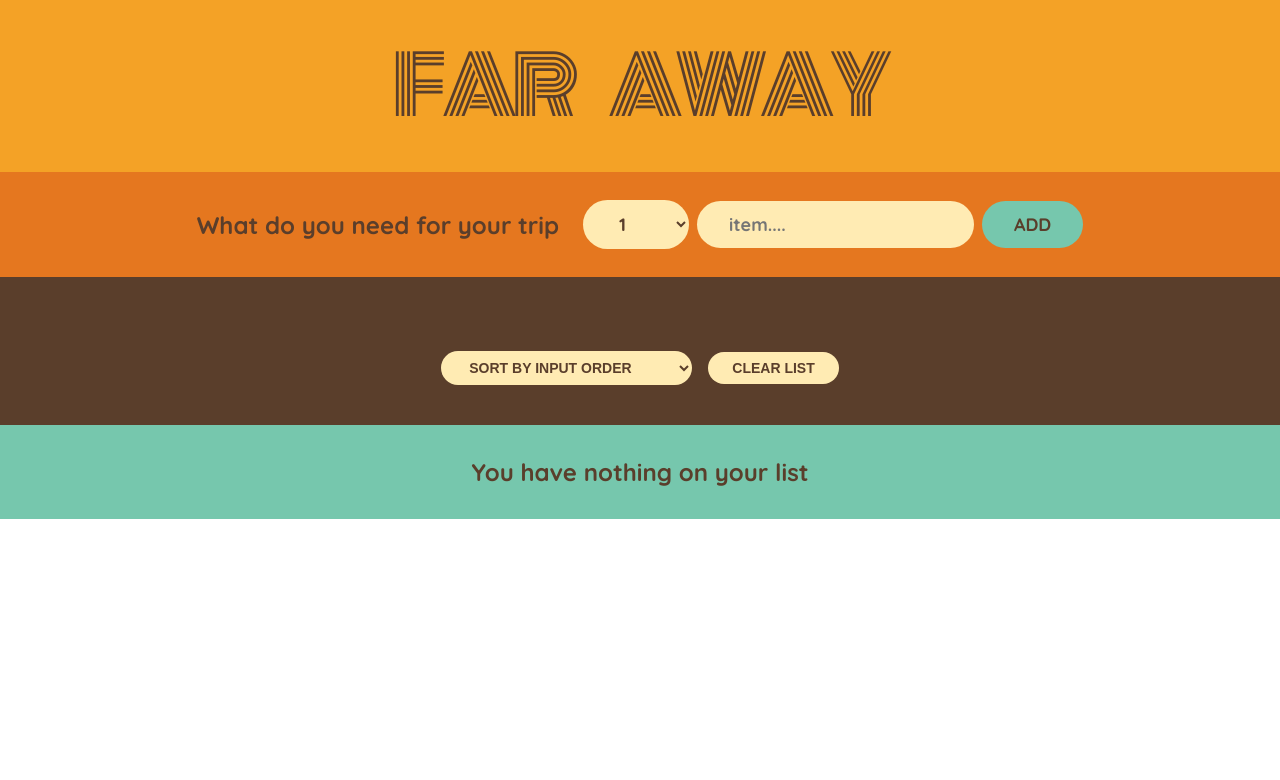
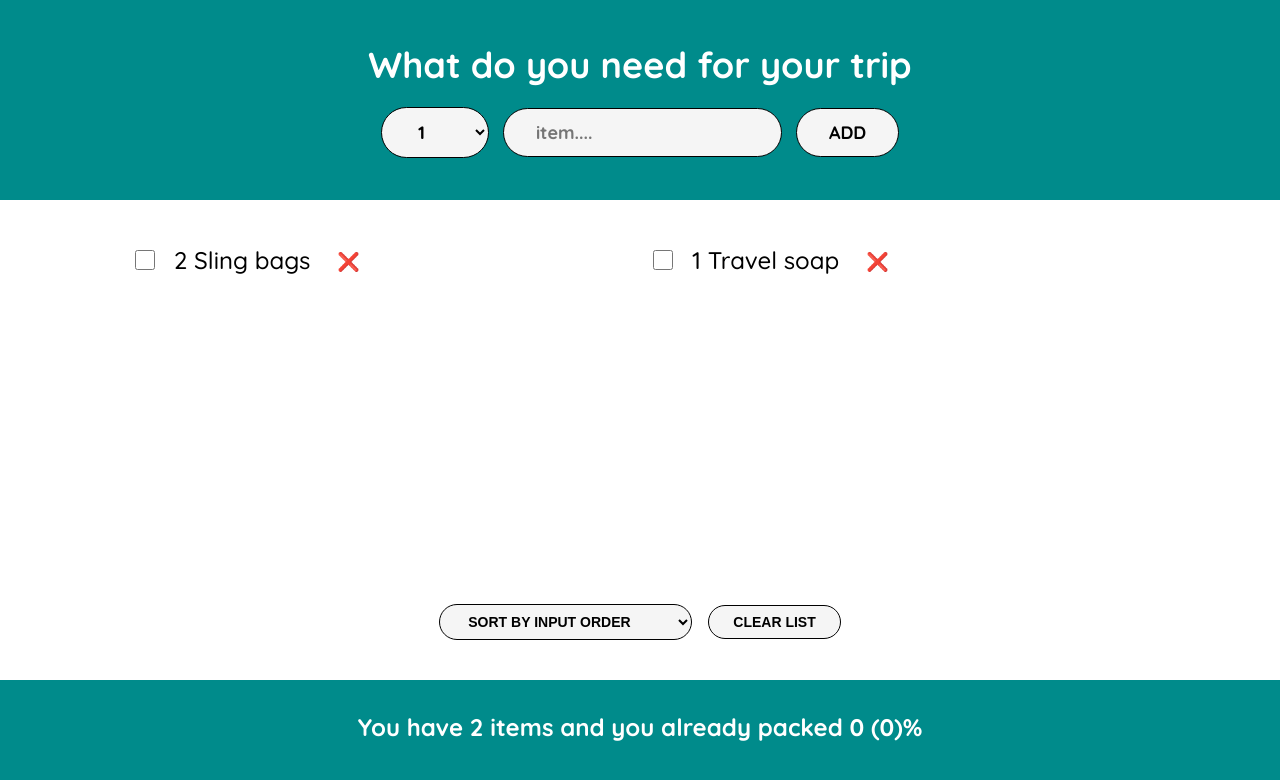
Before and after one commit to Predrag-Jandric/React-packing-list, a React (Create React App) app: page / in a window 1280 px wide. Shown: the top 780 px of the page. Built offline with nearby package versions, Linux system fonts and the light colour scheme; the HTML template or start-up script is replaced by a standard one.

Commit message:
UPDATE: components sorted separately, styling changed, readme writen

```diff
--- a/src/App.js
+++ b/src/App.js
@@ -1,7 +1,13 @@
 import { useState } from "react";
+import Form from "./components/Form";
+import PackingList from "./components/PackingList";
+import Footer from "./components/Footer";
 
 export default function App() {
-  const [items, setItems] = useState([]);
+  const [items, setItems] = useState([
+    { id: 1, description: "Sling bags", quantity: 2, packed: false },
+    { id: 2, description: "Travel soap", quantity: 1, packed: false },
+  ]);
 
   function handleAddItems(item) {
     setItems((items) => [...items, item]);
@@ -20,13 +26,12 @@ export default function App() {
   }
 
   function handleClearList() {
-    const confirm = window.confirm("Are you sure you want to clear the list ?")
-    if (confirm) setItems([])
+    const confirm = window.confirm("Are you sure you want to clear the list ?");
+    if (confirm) setItems([]);
   }
 
   return (
     <div className="App">
-      <Logo />
       <Form onAddItems={handleAddItems} />
       <PackingList
         items={items}
@@ -38,133 +43,3 @@ export default function App() {
     </div>
   );
 }
-
-// **************** LOGO
-function Logo() {
-  return <h1>Far away</h1>;
-}
-
-// **************** FORM
-function Form({ onAddItems }) {
-  const [description, setDescription] = useState("");
-  const [quantity, setQuantity] = useState(1);
-
-  function handleSubmit(e) {
-    e.preventDefault();
-
-    if (!description) return;
-    console.log(e);
-
-    const newItem = { description, quantity, packed: false, id: Date.now() };
-
-    onAddItems(newItem);
-
-    setDescription("");
-    setQuantity(1);
-  }
-
-  return (
-    <form className="add-form" onSubmit={handleSubmit}>
-      <h3>What do you need for your trip</h3>
-      <select
-        value={quantity}
-        onChange={(e) => setQuantity(Number(e.target.value))}
-      >
-        {Array.from({ length: 20 }, (_, i) => i + 1).map((num) => (
-          <option value={num} key={num}>
-            {num}
-          </option>
-        ))}
-      </select>
-      <input
-        onChange={(e) => setDescription(e.target.value)}
-        type="text"
-        placeholder="item...."
-        value={description}
-      />
-      <button>add</button>
-    </form>
-  );
-}
-
-// **************** PACKING LIST
-function PackingList({ items, onDeleteItem, onToggleItem, onClearList }) {
-  const [sortBy, setSortBy] = useState("input");
-  let sortedItems;
-  if (sortBy === "input") sortedItems = items;
-
-  if (sortBy === "description")
-    sortedItems = items
-      .slice()
-      .sort((a, b) => a.description.localeCompare(b.description));
-
-  if (sortBy === "packed")
-    sortedItems = items
-      .slice()
-      .sort((a, b) => Number(b.packed) - Number(a.packed));
-
-  return (
-    <div className="list">
-      <ul>
-        {sortedItems.map((item) => (
-          <Item
-            item={item}
-            onDeleteItem={onDeleteItem}
-            onToggleItem={onToggleItem}
-            key={item.id}
-          />
-        ))}
-      </ul>
-
-      <div className="actions">
-        <select value={sortBy} onChange={(e) => setSortBy(e.target.value)}>
-          <option value="input">Sort by input order</option>
-          <option value="description">Sort by description</option>
-          <option value="packed">Sort by packed status</option>
-        </select>
-        <button onClick={onClearList}>Clear list</button>
-      </div>
-    </div>
-  );
-}
-
-// **************** ITEM
-function Item({ item, onDeleteItem, onToggleItem }) {
-  return (
-    <li>
-      <input
-        type="checkbox"
-        value={item.packed}
-        onChange={() => onToggleItem(item.id)}
-      />
-      <span style={item.packed ? { textDecoration: "line-through" } : {}}>
-        {item.quantity} {item.description}
-      </span>
-      <button onClick={() => onDeleteItem(item.id)}>❌</button>
-    </li>
-  );
-}
-
-// **************** FOOTER
-function Footer({ items }) {
-  const numItems = items.length;
-  const numPacked = items.filter((item) => item.packed).length;
-  const percentage = Math.round((numPacked / numItems) * 100);
-
-  return (
-    <footer>
-      {percentage === 100 ? (
-        "You have everything !"
-      ) : (
-        <p>
-          You have{" "}
-          {numItems === 1
-            ? `${numItems} item and you already packed ${numPacked} (${percentage})%`
-            : numItems > 1
-            ? `${numItems} items and you already packed ${numPacked} (${percentage})%`
-            : "nothing on your list"}{" "}
-        </p>
-      )}
-    </footer>
-  );
-}
--- /dev/null
+++ b/src/components/Footer.js
@@ -0,0 +1,22 @@
+export default function Footer({ items }) {
+  const numItems = items.length;
+  const numPacked = items.filter((item) => item.packed).length;
+  const percentage = Math.round((numPacked / numItems) * 100);
+
+  return (
+    <footer>
+      {percentage === 100 ? (
+        "You have everything !"
+      ) : (
+        <p>
+          You have{" "}
+          {numItems === 1
+            ? `${numItems} item and you already packed ${numPacked} (${percentage})%`
+            : numItems > 1
+            ? `${numItems} items and you already packed ${numPacked} (${percentage})%`
+            : "nothing on your list"}{" "}
+        </p>
+      )}
+    </footer>
+  );
+}
--- /dev/null
+++ b/src/components/Form.js
@@ -0,0 +1,47 @@
+import { useState } from "react";
+
+export default function Form({ onAddItems }) {
+  const [description, setDescription] = useState("");
+  const [quantity, setQuantity] = useState(1);
+
+  function handleSubmit(e) {
+    e.preventDefault();
+
+    if (!description) return;
+    console.log(e);
+
+    const newItem = { description, quantity, packed: false, id: Date.now() };
+
+    onAddItems(newItem);
+
+    setDescription("");
+    setQuantity(1);
+  }
+
+  return (
+    <form className="add-form" onSubmit={handleSubmit}>
+      <h2>What do you need for your trip</h2>
+
+      <div className="test">
+      <select
+        value={quantity}
+        onChange={(e) => setQuantity(Number(e.target.value))}
+      >
+        {Array.from({ length: 20 }, (_, i) => i + 1).map((num) => (
+          <option value={num} key={num}>
+            {num}
+          </option>
+        ))}
+      </select>
+      <input
+        onChange={(e) => setDescription(e.target.value)}
+        type="text"
+        placeholder="item...."
+        value={description}
+      />
+      <button>add</button>
+      </div>
+
+    </form>
+  );
+}
--- /dev/null
+++ b/src/components/Item.js
@@ -0,0 +1,15 @@
+export default function Item({ item, onDeleteItem, onToggleItem }) {
+    return (
+      <li>
+        <input
+          type="checkbox"
+          value={item.packed}
+          onChange={() => onToggleItem(item.id)}
+        />
+        <span style={item.packed ? { textDecoration: "line-through" } : {}}>
+          {item.quantity} {item.description}
+        </span>
+        <button onClick={() => onDeleteItem(item.id)}>❌</button>
+      </li>
+    );
+  }
--- /dev/null
+++ b/src/components/PackingList.js
@@ -0,0 +1,42 @@
+import { useState } from "react";
+import Item from "./Item";
+
+export default function PackingList({ items, onDeleteItem, onToggleItem, onClearList }) {
+    const [sortBy, setSortBy] = useState("input");
+    let sortedItems;
+    if (sortBy === "input") sortedItems = items;
+
+    if (sortBy === "description")
+      sortedItems = items
+        .slice()
+        .sort((a, b) => a.description.localeCompare(b.description));
+
+    if (sortBy === "packed")
+      sortedItems = items
+        .slice()
+        .sort((a, b) => Number(b.packed) - Number(a.packed));
+
+    return (
+      <div className="list">
+        <ul>
+          {sortedItems.map((item) => (
+            <Item
+              item={item}
+              onDeleteItem={onDeleteItem}
+              onToggleItem={onToggleItem}
+              key={item.id}
+            />
+          ))}
+        </ul>
+
+        <div className="actions">
+          <select value={sortBy} onChange={(e) => setSortBy(e.target.value)}>
+            <option value="input">Sort by input order</option>
+            <option value="description">Sort by description</option>
+            <option value="packed">Sort by packed status</option>
+          </select>
+          <button onClick={onClearList}>Clear list</button>
+        </div>
+      </div>
+    );
+  }
--- a/src/index.css
+++ b/src/index.css
@@ -13,7 +13,7 @@ html {
 body {
   font-size: 2.4rem;
   font-family: sans-serif;
-  color: #5a3e2b;
+  color: white;
   font-family: "Quicksand";
   font-weight: 500;
 }
@@ -25,54 +25,38 @@ body {
   grid-template-rows: auto auto 1fr auto;
 }
 
-h1 {
-  text-align: center;
-  background-color: #f4a226;
-  font-family: "Monoton";
-  font-size: 8rem;
-  text-transform: uppercase;
-  font-weight: 400;
-  word-spacing: 30px;
-  letter-spacing: -5px;
-  padding: 2.4rem 0;
-}
-
 .add-form {
-  background-color: #e5771f;
+  background-color: darkcyan;
   padding: 2.8rem 0;
   display: flex;
   align-items: center;
   justify-content: center;
-  gap: 0.8rem;
-}
-
-h3 {
-  margin-right: 1.6rem;
-  font-size: 2.4rem;
+  gap: 2rem;
+  height: 25vh;
+  flex-direction: column;
 }
 
 button,
 select,
 input {
-  background-color: #ffebb3;
-  color: #5a3e2b;
   font-family: inherit;
   border: none;
   border-radius: 10rem;
   padding: 1.2rem 3.2rem;
+  margin: 0 0.7rem;
   font-weight: 700;
   font-size: 1.8rem;
   cursor: pointer;
+  border: 1px solid black;
+  background-color: whitesmoke;
 }
 
 .add-form button {
   text-transform: uppercase;
-  background-color: #76c7ad;
+  background-color: whitesmoke;
 }
 
 .list {
-  background-color: #5a3e2b;
-  color: #ffebb3;
   padding: 4rem 0;
   overflow-x: hidden;
   display: flex;
@@ -80,6 +64,9 @@ input {
   flex-direction: column;
   gap: 3.2rem;
   align-items: center;
+  height: 60vh;
+  color: black;
+
 }
 
 .actions button,
@@ -113,7 +100,7 @@ input {
 input[type="checkbox"] {
   height: 2rem;
   width: 2rem;
-  accent-color: #e5771f;
+  accent-color: darkcyan;
 }
 
 .list li button {
@@ -126,8 +113,9 @@ input[type="checkbox"] {
 }
 
 footer {
-  background-color: #76c7ad;
+  background-color: darkcyan;
   text-align: center;
   font-weight: 700;
   padding: 3.2rem 0;
+  height: 15vh;
 }
```
Also changed, not shown: public/preview.png (added), 1 other file (tests, documents, lock files or other folders).
